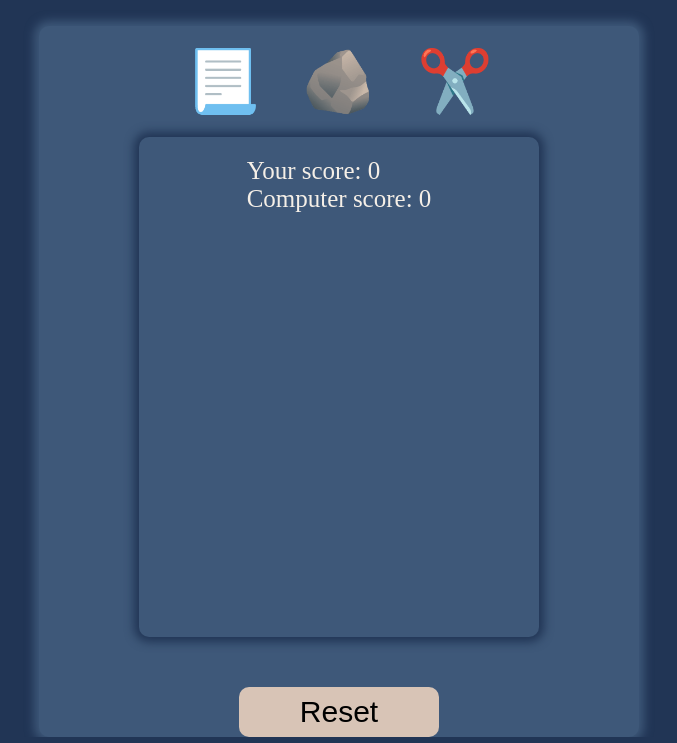
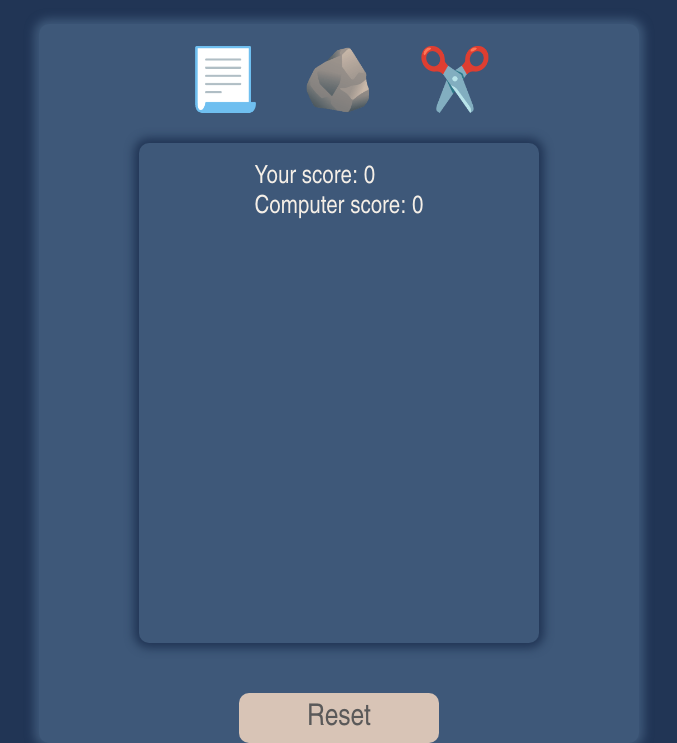
Before and after one commit to matheusyuji/front-end, a plain HTML site: page rock-paper-scissors/index.html in a window 1280 px wide. Shown: the part 73-816 px from the top of the page, without its empty margins (301-978 px from the left). Drawn offline with Linux system fonts and the light colour scheme.

Commit message:
[style]: changed the font and heightof the container

```diff
--- a/rock-paper-scissors/style.css
+++ b/rock-paper-scissors/style.css
@@ -2,6 +2,7 @@
   padding: 0;
   margin: 0;
   box-sizing: border-box;
+  font-family: Arial Narrow, sans-serif;
 }
 
 html, body {
@@ -27,7 +28,7 @@ html, body {
   background-color: #3E5879;
   box-shadow: 0 0 10px 5px #3E5879;
   border-radius: 10px;
-  height: 800px;
+  height: 760px;
   width: 600px;
 }
 
@@ -83,6 +84,6 @@ html, body {
   width: 200px;
   margin-top: 50px;
   font-size: 30px;
-  color: black;
+  color: rgb(90, 89, 89);
   background-color: #D8C4B6;
 }
```
